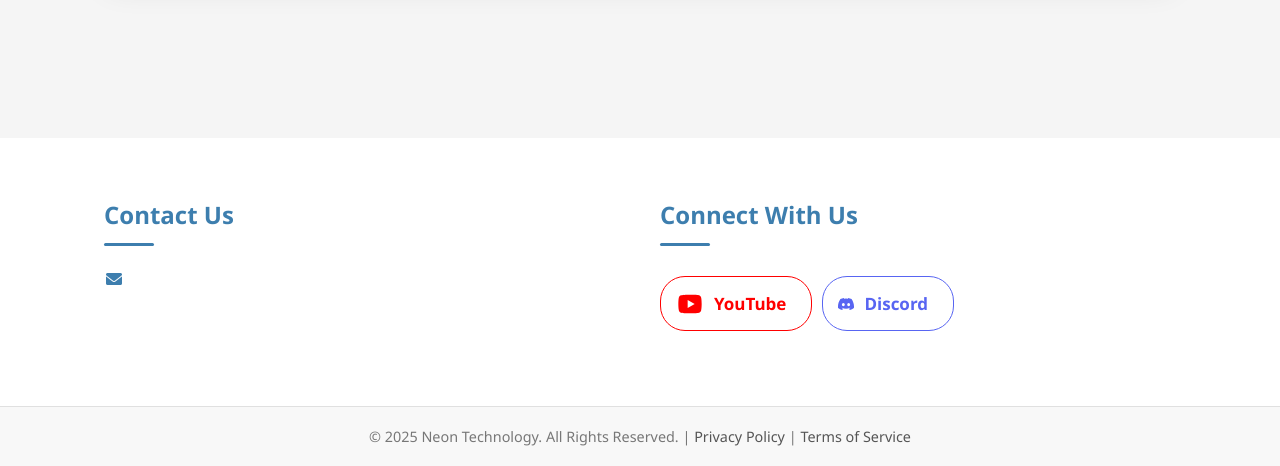
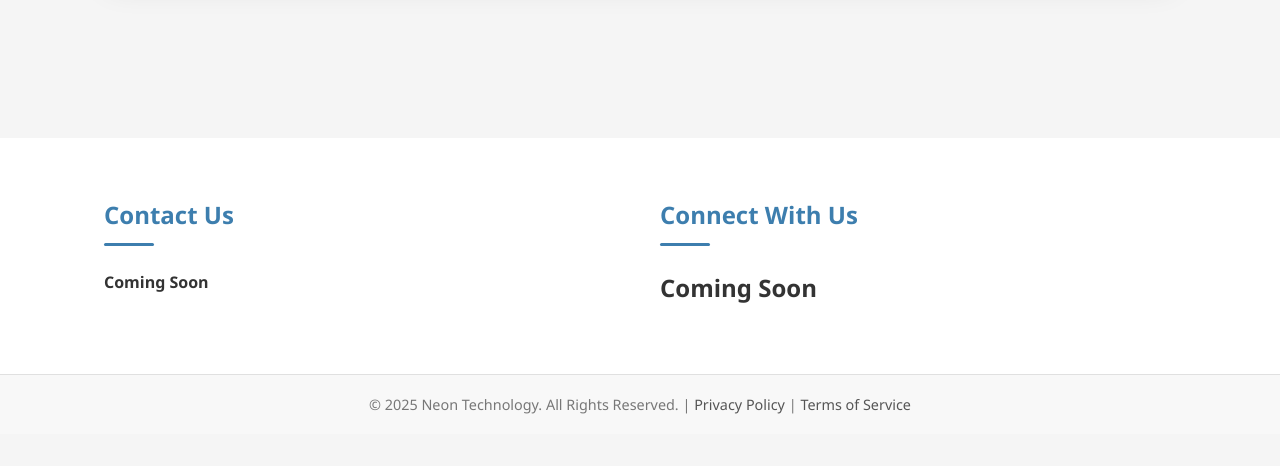
Before and after one commit to Shivanand-Prabhu/Neon-Technology, a plain HTML site: page index.html in a window 1280 px wide. Shown: the part 2209-2675 px from the top of the page. After the commit the page ends 2643 px from the top, so only its background shows below. Drawn offline with Linux system fonts and the light colour scheme.

Commit message:
Index.html

```diff
--- a/index.html
+++ b/index.html
@@ -3057,34 +3057,12 @@
     <div class="footer-content">
       <div class="footer-section">
         <h3>Contact Us</h3>
-        <div class="contact-info">
-          <p><i class="fas fa-envelope"></i></p>
-        </div>
+        <h4>Coming Soon</h4>
       </div>
       <div class="footer-section">
         <h3>Connect With Us</h3>
         <div class="social-links">
-          <!-- YouTube Button -->
-          <button class="social-btn youtube" onclick="window.open('https://youtube.com/', '_blank')">
-            <svg xmlns="http://www.w3.org/2000/svg" width="28" height="28" fill="currentColor" class="bi bi-twitter"
-              viewBox="0 0 24 24">
-              <path
-                d="M12.2439 4C12.778 4.00294 14.1143 4.01586 15.5341 4.07273L16.0375 4.09468C17.467 4.16236 18.8953 4.27798 19.6037 4.4755C20.5486 4.74095 21.2913 5.5155 21.5423 6.49732C21.942 8.05641 21.992 11.0994 21.9982 11.8358L21.9991 11.9884L21.9991 11.9991C21.9991 11.9991 21.9991 12.0028 21.9991 12.0099L21.9982 12.1625C21.992 12.8989 21.942 15.9419 21.5423 17.501C21.2878 18.4864 20.5451 19.261 19.6037 19.5228C18.8953 19.7203 17.467 19.8359 16.0375 19.9036L15.5341 19.9255C14.1143 19.9824 12.778 19.9953 12.2439 19.9983L12.0095 19.9991L11.9991 19.9991C11.9991 19.9991 11.9956 19.9991 11.9887 19.9991L11.7545 19.9983C10.6241 19.9921 5.89772 19.941 4.39451 19.5228C3.4496 19.2573 2.70692 18.4828 2.45587 17.501C2.0562 15.9419 2.00624 12.8989 2 12.1625V11.8358C2.00624 11.0994 2.0562 8.05641 2.45587 6.49732C2.7104 5.51186 3.45308 4.73732 4.39451 4.4755C5.89772 4.05723 10.6241 4.00622 11.7545 4H12.2439ZM9.99911 8.49914V15.4991L15.9991 11.9991L9.99911 8.49914Z">
-              </path>
-            </svg>
-            <span>YouTube</span>
-          </button>
-
-          <!-- Discord Button -->
-          <button class="social-btn discord" onclick="window.open('https://discord.com/', '_blank')">
-            <svg viewBox="0 0 16 16" class="bi bi-discord" fill="currentColor" height="16" width="16"
-              xmlns="http://www.w3.org/2000/svg">
-              <path
-                d="M13.545 2.907a13.227 13.227 0 0 0-3.257-1.011.05.05 0 0 0-.052.025c-.141.25-.297.577-.406.833a12.19 12.19 0 0 0-3.658 0 8.258 8.258 0 0 0-.412-.833.051.051 0 0 0-.052-.025c-1.125.194-2.22.534-3.257 1.011a.041.041 0 0 0-.021.018C.356 6.024-.213 9.047.066 12.032c.001.014.01.028.021.037a13.276 13.276 0 0 0 3.995 2.02.05.05 0 0 0 .056-.019c.308-.42.582-.863.818-1.329a.05.05 0 0 0-.01-.059.051.051 0 0 0-.018-.011 8.875 8.875 0 0 1-1.248-.595.05.05 0 0 1-.02-.066.051.051 0 0 1 .015-.019c.084-.063.168-.129.248-.195a.05.05 0 0 1 .051-.007c2.619 1.196 5.454 1.196 8.041 0a.052.052 0 0 1 .053.007c.08.066.164.132.248.195a.051.051 0 0 1-.004.085 8.254 8.254 0 0 1-1.249.594.05.05 0 0 0-.03.03.052.052 0 0 0 .003.041c.24.465.515.909.817 1.329a.05.05 0 0 0 .056.019 13.235 13.235 0 0 0 4.001-2.02.049.049 0 0 0 .021-.037c.334-3.451-.559-6.449-2.366-9.106a.034.034 0 0 0-.02-.019Zm-8.198 7.307c-.789 0-1.438-.724-1.438-1.612 0-.889.637-1.613 1.438-1.613.807 0 1.45.73 1.438 1.613 0 .888-.637 1.612-1.438 1.612Zm5.316 0c-.788 0-1.438-.724-1.438-1.612 0-.889.637-1.613 1.438-1.613.807 0 1.451.73 1.438 1.613 0 .888-.631 1.612-1.438 1.612Z">
-              </path>
-            </svg>
-            <span>Discord</span>
-          </button>
+          <h2>Coming Soon</h2>
         </div>
       </div>
     </div>
```
